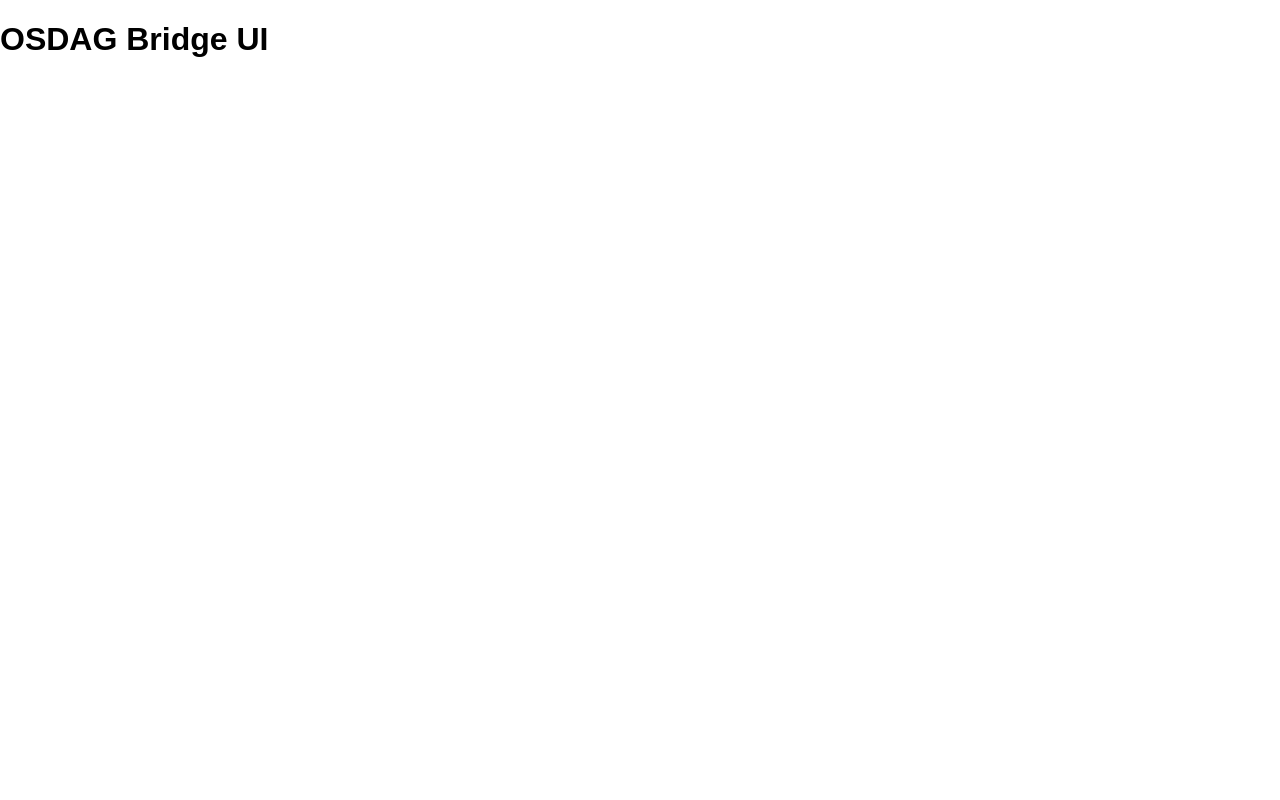
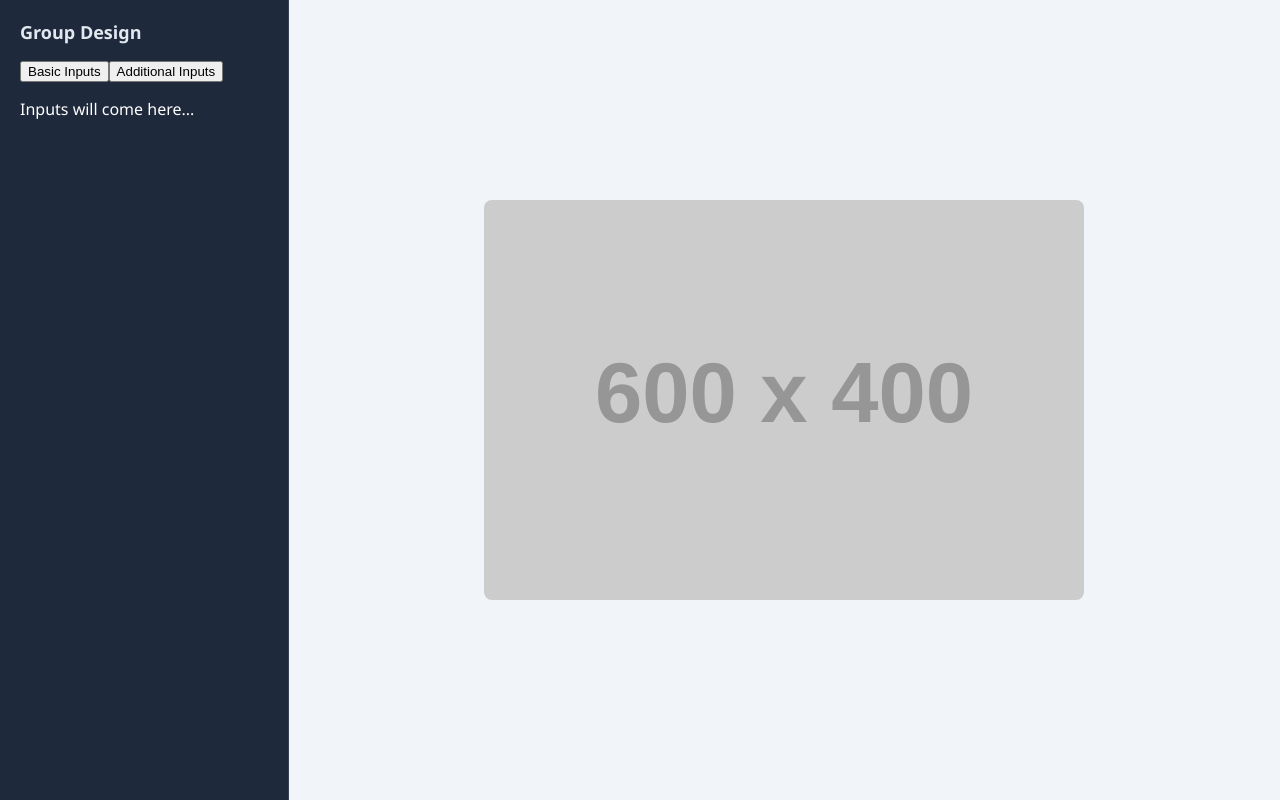
Before and after one commit to lucifer01430/osdag-bridge-ui, a React (Vite) app: page / in a window 1280 px wide. Built offline with nearby package versions, Linux system fonts and the light colour scheme.

Commit message:
ui: base layout completed (left panel + right panel)

```diff
--- a/src/App.jsx
+++ b/src/App.jsx
@@ -1,5 +1,14 @@
+import LeftPanel from "./components/LeftPanel";
+import RightPanel from "./components/RightPanel";
+import "./styles/layout.css";
+
 function App() {
-  return <h1>OSDAG Bridge UI</h1>;
+  return (
+    <div className="app-container">
+      <LeftPanel />
+      <RightPanel />
+    </div>
+  );
 }
 
 export default App;
--- a/src/components/LeftPanel.jsx
+++ b/src/components/LeftPanel.jsx
@@ -0,0 +1,16 @@
+function LeftPanel() {
+  return (
+    <div className="left-panel">
+      <div className="title">Group Design</div>
+
+      <div>
+        <button>Basic Inputs</button>
+        <button>Additional Inputs</button>
+      </div>
+
+      <p>Inputs will come here...</p>
+    </div>
+  );
+}
+
+export default LeftPanel;
--- a/src/components/RightPanel.jsx
+++ b/src/components/RightPanel.jsx
@@ -0,0 +1,13 @@
+function RightPanel() {
+  return (
+    <div className="right-panel">
+      <img
+        src="https://placehold.co/600x400/EEE/31343C?font=oswald&text=Osdag-Ui"
+        alt="Bridge"
+        style={{ maxWidth: "90%", borderRadius: "8px" }}
+      />
+    </div>
+  );
+}
+
+export default RightPanel;
--- a/src/styles/layout.css
+++ b/src/styles/layout.css
@@ -0,0 +1,46 @@
+.app-container {
+  display: flex;
+  height: 100vh;
+  font-family: 'Segoe UI', sans-serif;
+}
+
+/* LEFT PANEL */
+.left-panel {
+  width: 20%;
+  background: #1e293b; /* dark navy */
+  color: #ffffff;
+  padding: 20px;
+  border-right: 1px solid #334155;
+}
+
+/* RIGHT PANEL */
+.right-panel {
+  width: 80%;
+  display: flex;
+  justify-content: center;
+  align-items: center;
+  background: #f1f5f9; /* light gray */
+}
+
+/* Title */
+.title {
+  font-size: 18px;
+  font-weight: 600;
+  margin-bottom: 15px;
+  color: #e2e8f0;
+}
+
+/* Tabs */
+.tabs button {
+  background: #334155;
+  color: #e2e8f0;
+  border: none;
+  padding: 6px 10px;
+  margin-right: 5px;
+  border-radius: 4px;
+  cursor: pointer;
+}
+
+.tabs button:hover {
+  background: #475569;
+}
```
